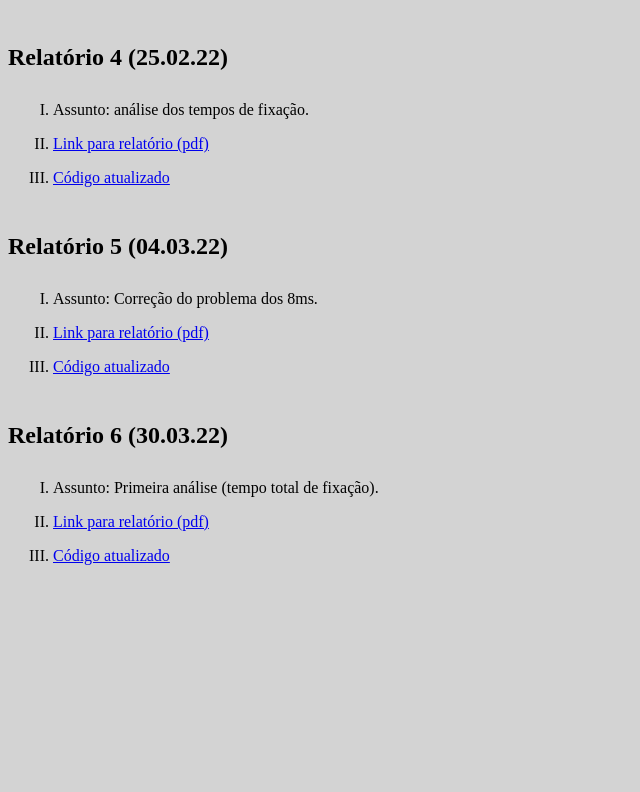
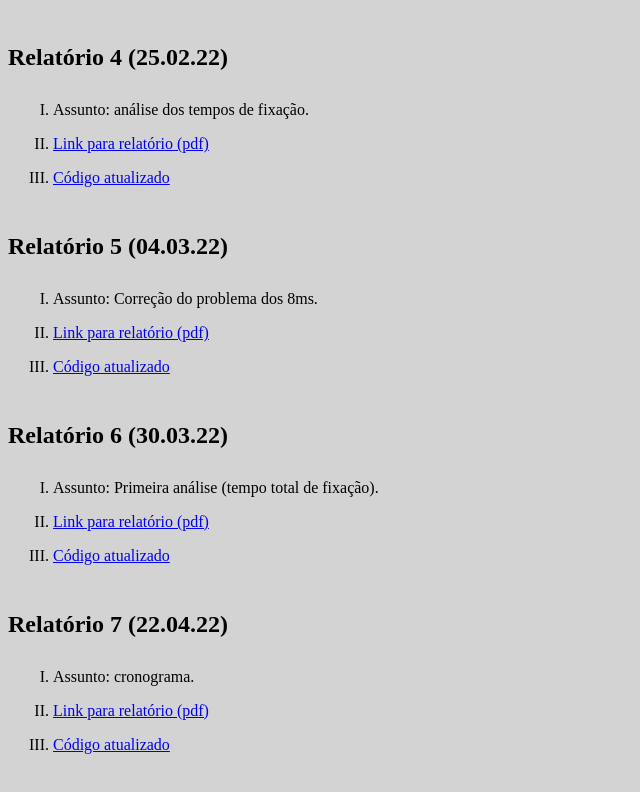
Before and after one commit to pasoneto/EyeTracking, a plain HTML site: page index.html in a window 1280 px wide. Shown: the part 602-1394 px from the top of the page, without its empty margins (0-640 px from the left). Before the commit the page ends 1209 px from the top, so only its background shows below. Drawn offline with Linux system fonts and the light colour scheme.

Commit message:
relatorio 7

```diff
--- a/index.html
+++ b/index.html
@@ -53,6 +53,13 @@
           <li><a target="_blank" href="https://github.com/pasoneto/pense_eye">Código atualizado</a></li>
         </ul>
 
+      <h2>Relatório 7 (22.04.22)</h2>
+        <ul>
+          <li>Assunto: cronograma.</li>
+          <li><a target="_blank" href="./reports/report7/report7.pdf">Link para relatório (pdf)</a></li>
+          <li><a target="_blank" href="https://github.com/pasoneto/pense_eye">Código atualizado</a></li>
+        </ul>
+
     </body>
 
   </div>
```
Also changed, not shown: reports/report7/cronogram.png (added), 8 other files.
